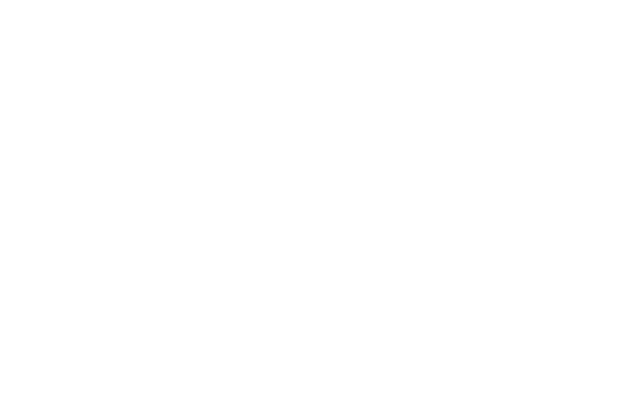
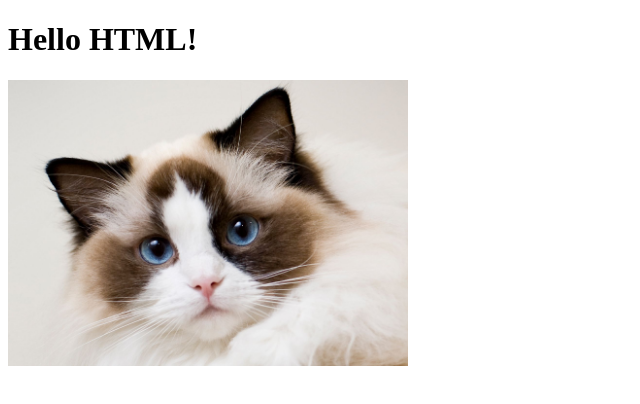
Before and after one commit to OksanaIvash/progect_website, a plain HTML site: page index.html in a window 1280 px wide. Shown: the whole page, without its empty margins (0-640 px from the left). Drawn offline with Linux system fonts and the light colour scheme.

Commit message:
Add HTML

```diff
--- a/index.html
+++ b/index.html
@@ -5,9 +5,10 @@
     <meta http-equiv="X-UA-Compatible" content="IE=edge">
     <meta name="viewport" content="width=device-width, initial-scale=1.0">
     <title>Document</title>
-    <link rel="shortcut icon" href="https://placekitten.com/96/139" type="image/x-icon">
+    <link rel="shortcut icon" href="img/cat.jpg" type="image/x-icon">
 </head>
 <body>
-    <script src="https://unpkg.com/html-data-include@3.3.3/html-data-include.js"></script>
+   <h1>Hello HTML!</h1>
+   <img width="400" src="img/cat.jpg" alt="Cat photo">
 </body>
 </html>
```
Also changed, not shown: img/cat.jpg (added).
